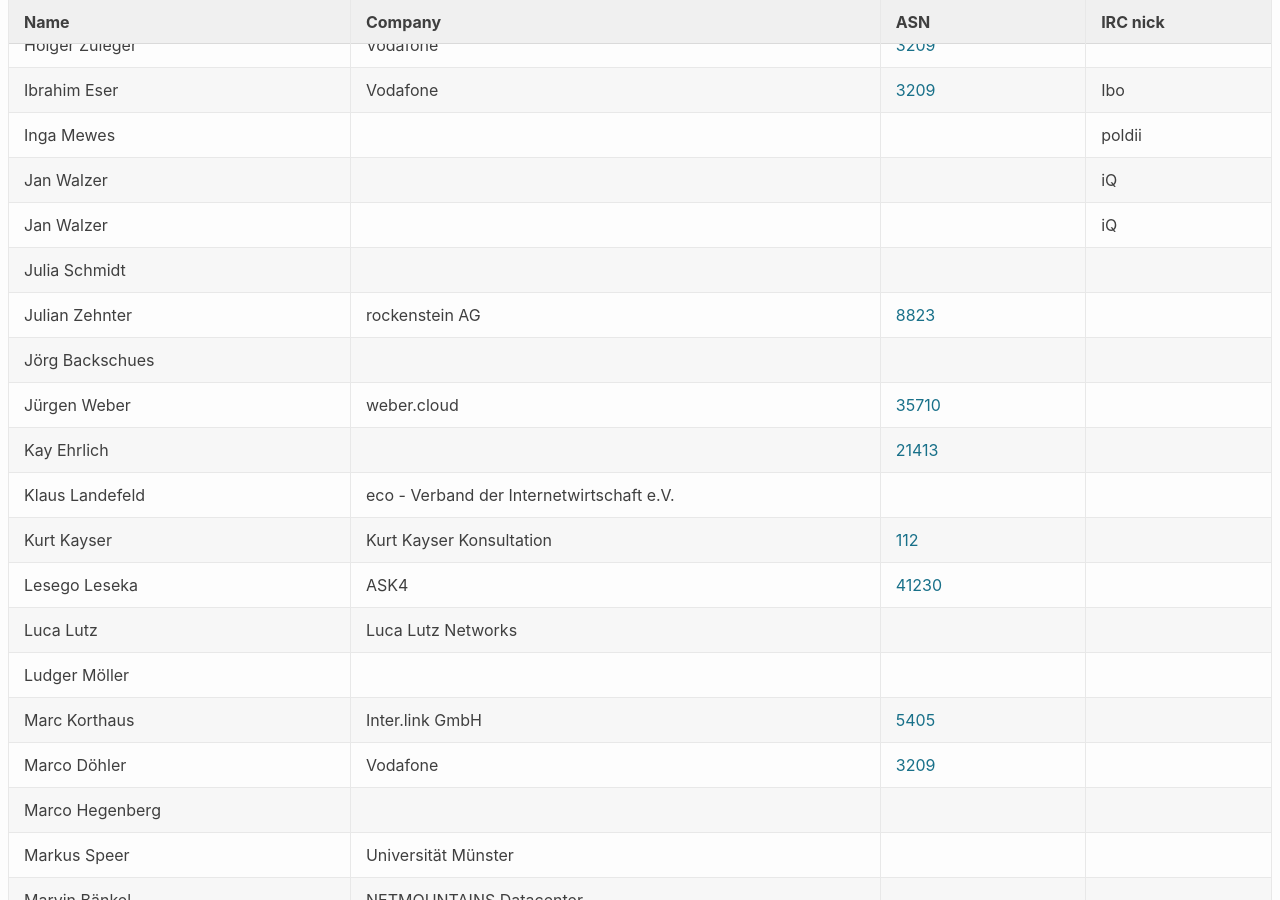
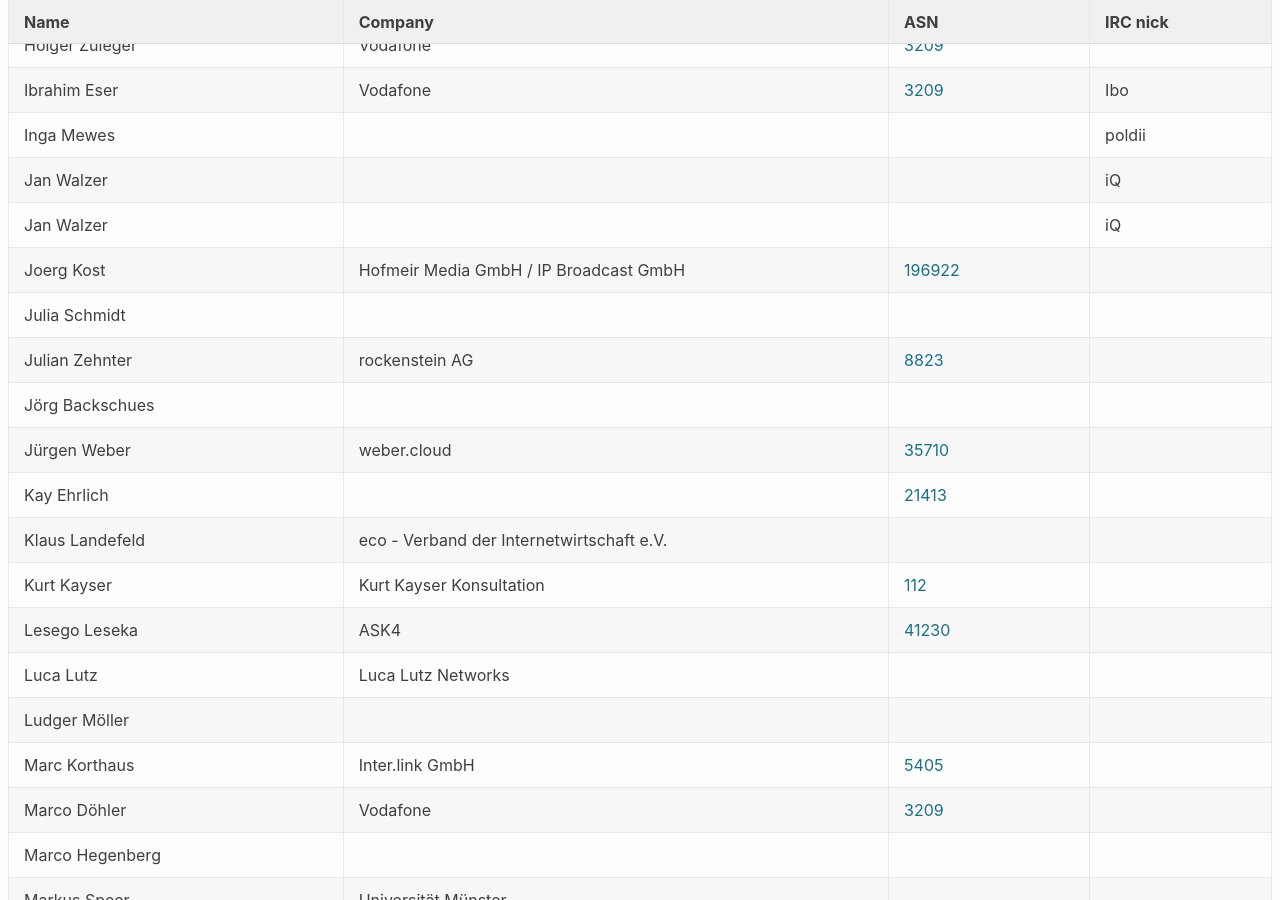
Before and after one commit to denog/pretix-attendeelist, a Jekyll site: the page built from denog15/index.md, in a window 1280 px wide and 900 px high, scrolled down 22299 px. Built offline with Jekyll 4.4.1, drawn with Linux system fonts in a browser that asks for light colours.

Commit message:
Latest data: Thu Nov 16 08:48:18 UTC 2023

```diff
--- a/_data/attendees_denog15_online.json
+++ b/_data/attendees_denog15_online.json
@@ -172,6 +172,12 @@
     "company": null,
     "irc": "iQ",
     "asn": null
+  },
+  {
+    "name": "Joerg Kost",
+    "company": "Hofmeir Media GmbH / IP Broadcast GmbH",
+    "irc": null,
+    "asn": "196922"
   },
   {
     "name": "Jörg Backschues",
```
